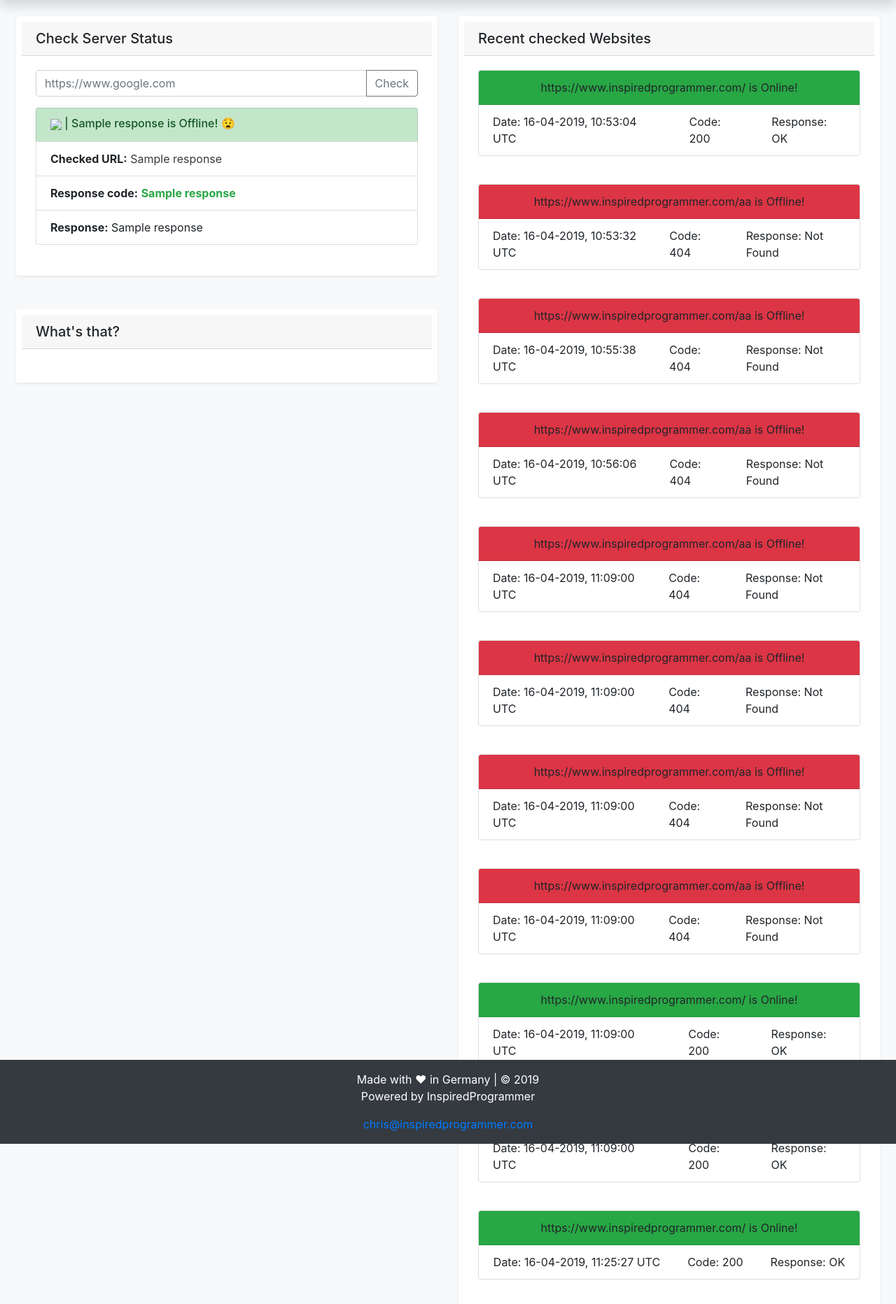
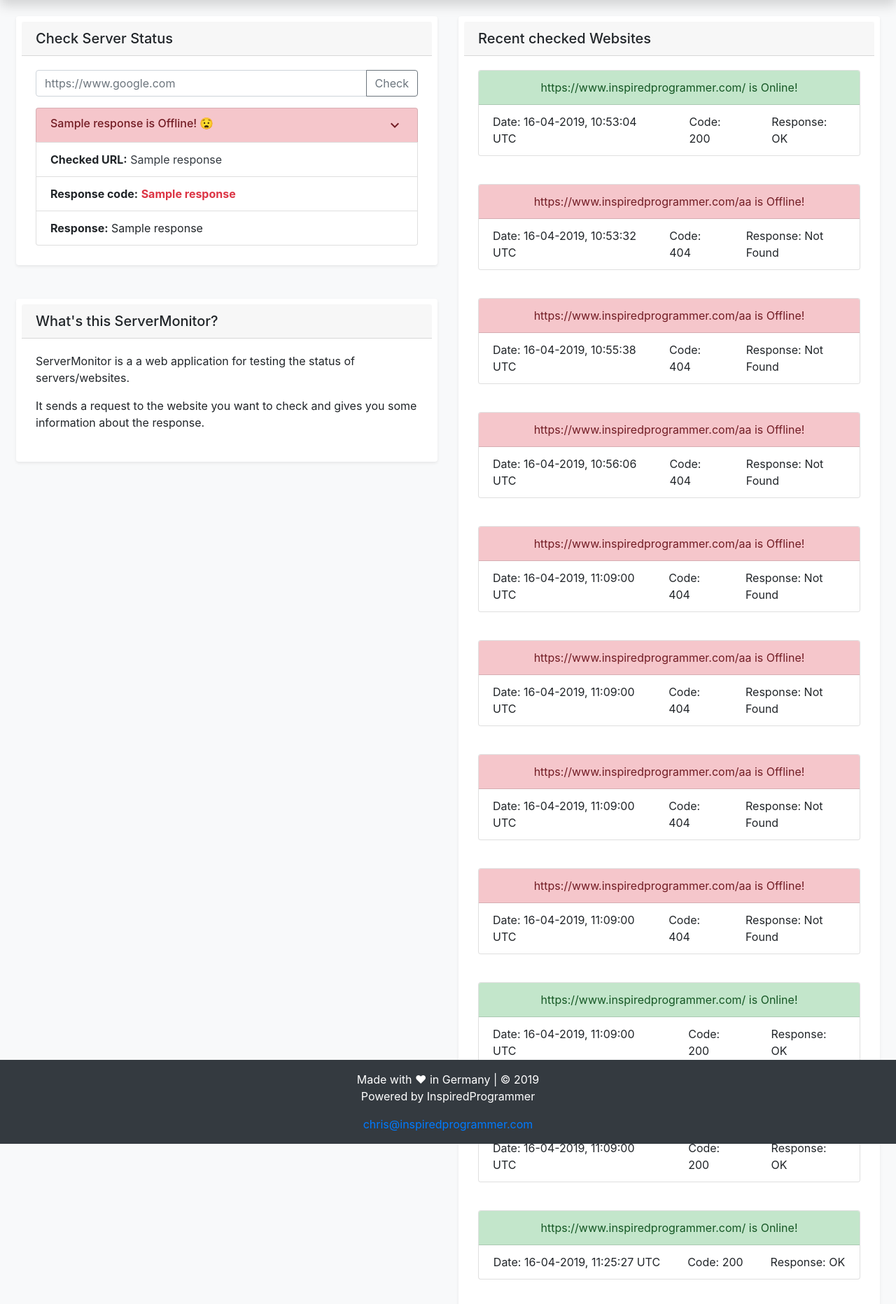
Before and after one commit to hera75113/ServerMonitor, a Flask app: template monitor/templates/index.html in a window 1280 px wide. Shown: the part 56-1920 px from the top of the page at 70% size. Run offline with Flask 2, Linux system fonts and the light colour scheme; data comes from the database, SQL or seed files in the repository; the template is opened without the code that fills it: values that come from a table or form of the project are taken from there, most other values are stand-ins (such as "Sample title", 1, 10 or a date in 2020); some libraries are stand-ins or nearby versions.

Commit message:
Add js for loading screen and ui updates

```diff
--- a/monitor/templates/base.html
+++ b/monitor/templates/base.html
@@ -5,12 +5,14 @@
     <meta charset="utf-8">
     <meta name="viewport" content="width=device-width, initial-scale=1, shrink-to-fit=no">
 
-    <link rel="icon" type="image/svg+xml" href="/static/img/icon.svg" sizes="any">
+    <link rel="icon" type="image/svg+xml" href="/monitor/static/img/icon.svg" sizes="any">
+    <link rel="stylesheet" href="/static/css/main.css">
 
     <!-- Bootstrap CSS -->
     <link rel="stylesheet" href="https://stackpath.bootstrapcdn.com/bootstrap/4.3.1/css/bootstrap.min.css" integrity="sha384-ggOyR0iXCbMQv3Xipma34MD+dH/1fQ784/j6cY/iJTQUOhcWr7x9JvoRxT2MZw1T" crossorigin="anonymous">
 
     <script src="https://cdnjs.cloudflare.com/ajax/libs/Chart.js/2.8.0/Chart.min.js"></script>
+    <link href="https://fonts.googleapis.com/icon?family=Material+Icons" rel="stylesheet">
 
     <title>{% block title %}{% endblock %}</title>
   </head>
@@ -58,7 +60,8 @@
 
   <!-- Optional JavaScript -->
   <!-- jQuery first, then Popper.js, then Bootstrap JS -->
-  <script src="https://code.jquery.com/jquery-3.3.1.slim.min.js" integrity="sha384-q8i/X+965DzO0rT7abK41JStQIAqVgRVzpbzo5smXKp4YfRvH+8abtTE1Pi6jizo" crossorigin="anonymous"></script>
+  <!--<script src="https://code.jquery.com/jquery-3.3.1.slim.min.js" integrity="sha384-q8i/X+965DzO0rT7abK41JStQIAqVgRVzpbzo5smXKp4YfRvH+8abtTE1Pi6jizo" crossorigin="anonymous"></script>-->
+  <script src="https://code.jquery.com/jquery-3.2.1.min.js"></script>
   <script src="https://cdnjs.cloudflare.com/ajax/libs/popper.js/1.14.7/umd/popper.min.js" integrity="sha384-UO2eT0CpHqdSJQ6hJty5KVphtPhzWj9WO1clHTMGa3JDZwrnQq4sF86dIHNDz0W1" crossorigin="anonymous"></script>
   <script src="https://stackpath.bootstrapcdn.com/bootstrap/4.3.1/js/bootstrap.min.js" integrity="sha384-JjSmVgyd0p3pXB1rRibZUAYoIIy6OrQ6VrjIEaFf/nJGzIxFDsf4x0xIM+B07jRM" crossorigin="anonymous"></script>
 
@@ -75,4 +78,27 @@
   ga('send', 'pageview');
   </script>
   <!-- End Google Analytics -->
+
+  <script>
+      function onLoad(loading, loaded) {
+        if(document.readyState === 'complete'){
+            return loaded();
+        }
+        loading();
+        if (window.addEventListener) {
+            window.addEventListener('loading', loaded, false);
+        }
+        else if (window.attachEvent) {
+            window.attachEvent('onload', loaded);
+        }
+    };
+
+    onLoad(function(){
+       console.log('I am waiting for the page to be loaded');
+    },
+    function(){
+        console.log('The page is loaded');
+    });
+  </script>
+
 </html>
--- a/monitor/templates/index.html
+++ b/monitor/templates/index.html
@@ -5,42 +5,45 @@
 {% block content %}
 <div class="container shadow-sm p-2 mb-5 bg-white rounded">
   <h5 class="card-header">Check Server Status</h5>
-  <div class="card-body">
+  <div class="card-body" id="loadingmask">
   <form method="POST">
     <div class="input-group mb-3">
       <input type="url" id="url" name="url" class="form-control" placeholder="https://www.google.com" aria-describedby="button-addon2" data-toggle="tooltip" data-placement="top" title="Your URL need a prefix like 'https://' or 'http://'">
         <div class="input-group-append">
-          <button class="btn btn-outline-secondary" type="submit" id="button-addon2">Check</button>
+          <button class="btn btn-outline-secondary" type="submit" id="button-addon2" onclick="myFunction()">Check</button>
         </div>
     </div>
   </form>
     <ul class="list-group" style="width:auto">
-      <a class="list-group-item list-group-item-action list-group-item-success" data-toggle="collapse" href="#collapseExample" role="button" aria-expanded="false" aria-controls="collapseExample">
+      <a class="list-group-item list-group-item-action {% if response[3] == False %} list-group-item-success {% else %} list-group-item-danger {% endif %}" data-toggle="collapse" href="#additionalInformation" role="button" aria-expanded="false" aria-controls="additionalInformation">
         <div class="d-flex w-100 justify-content-between">
-          <h6 class="mb-1"><img class="favicon" ng-src="https://www.inspiredprogrammer.com/favicon-32x32.png" src="https://www.inspiredprogrammer.com/favicon-16x16.png"> | {{ response[0] }} {% if response[3] == False %} is Online! 😁 {% else %} is Offline! 😧 {% endif %}</h6> <!--- TODO: Implement favicon -->
+          <h6 class="mb-1">{{ response[0] }} {% if response[3] == False %} is Online! 😁 {% else %} is Offline! 😧 {% endif %}</h6> <!--- TODO: Implement favicon -->
+          <div class="material-icons">expand_more</div>
         </div>
       </a>
       <li class="list-group-item"><a class="font-weight-bold">Checked URL:</a> <a class="text-dark" target="_tab" href="{{ response[0] }}">{{ response[0] }}</a></li>
-      <li class="list-group-item"><a class="font-weight-bold">Response code:</a> <a target="_tab" href="https://developer.mozilla.org/en-US/docs/Web/HTTP/Status/200" class="text-success font-weight-bold">{{ response[1] }}</a></li>
+      <li class="list-group-item"><a class="font-weight-bold">Response code:</a> {% if response[1] == 200 %} <a target="_tab" href="https://developer.mozilla.org/en-US/docs/Web/HTTP/Status/{{ response[1] }}" class="text-success font-weight-bold">{{ response[1] }}</a> {% else %} <a target="_tab" href="https://developer.mozilla.org/en-US/docs/Web/HTTP/Status/{{ response[1] }}" class="text-danger font-weight-bold">{{ response[1] }}</a>{% endif %}</li>
       <li class="list-group-item"><a class="font-weight-bold">Response:</a> {{ response[2] }}</li>
     </ul>
-    <p></p>
     <div>
-        <div class="collapse" id="collapseExample">
+        <div class="collapse" id="additionalInformation">
+          <p></p>
           <a class="font-weight-bold">Additional Information:</a>
             <ul class="list-group" style="width:auto">
                 <li class="list-group-item"><a class="font-weight-bold">IP-Adress:</a> <a>{{ ip }}</a></li>
-                <li class="list-group-item"><a class="font-weight-bold">Latency:</a> <a>120 ms</a></li>
-                <li class="list-group-item"><a class="font-weight-bold">Server Location:</a> Germany 🇩🇪</li>
+                <li class="list-group-item"><a class="font-weight-bold">Latency:</a> <a>{{ lat }} seconds</a></li>
+                <li class="list-group-item"><a class="font-weight-bold">Server Location:</a> <a>{{ loc }}</a></li>
               </ul>
           </div>
     </div>
   </div>
 </div>
 <div class="container shadow-sm p-2 mb-5 bg-white rounded">
-    <h5 class="card-header">What's that?</h5>
+    <h5 class="card-header">What's this ServerMonitor?</h5>
     <div class="card-body">
-
+      <p>ServerMonitor is a a web application for testing the status of servers/websites.</p>
+      <p>It sends a request to the website you want to check and gives you some information about the response.</p>
+      <p></p>
     </div>
 </div>
 {% endblock %}
@@ -52,9 +55,9 @@
     <div class="card-body">
         <div class="card" style="width: auto;">
             {% if query.response_code == '200' %}
-            <div class="card-header bg-success text-center">
+            <div class="card-header list-group-item-success text-center">
             {% else %}
-            <div class="card-header bg-danger text-center">
+            <div class="card-header list-group-item-danger text-center">
             {% endif %}
               {{ query.website_url }} {% if query.response_code == '200'%} is Online! {% else %} is Offline! {% endif %}
             </div>
@@ -67,4 +70,13 @@
     </div>
    {% endfor %}
 </div>
+
+<script>
+    document.getElementById('button-addon2').addEventListener('click', myFunction);
+
+    function myFunction(){
+      $("#loadingmask").fadeTo(2, 0.3);
+    }
+</script>
+
 {% endblock %}
```
